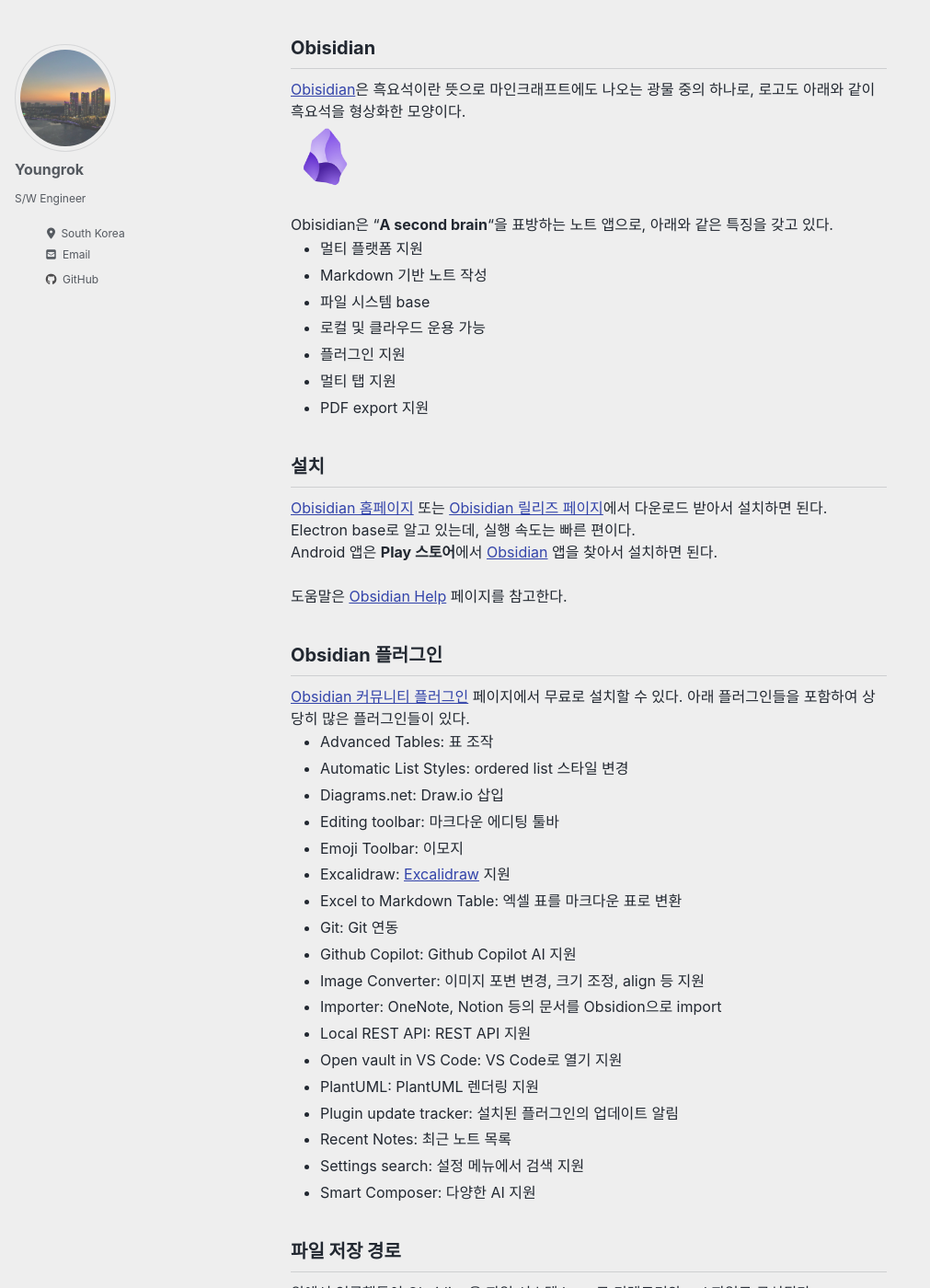
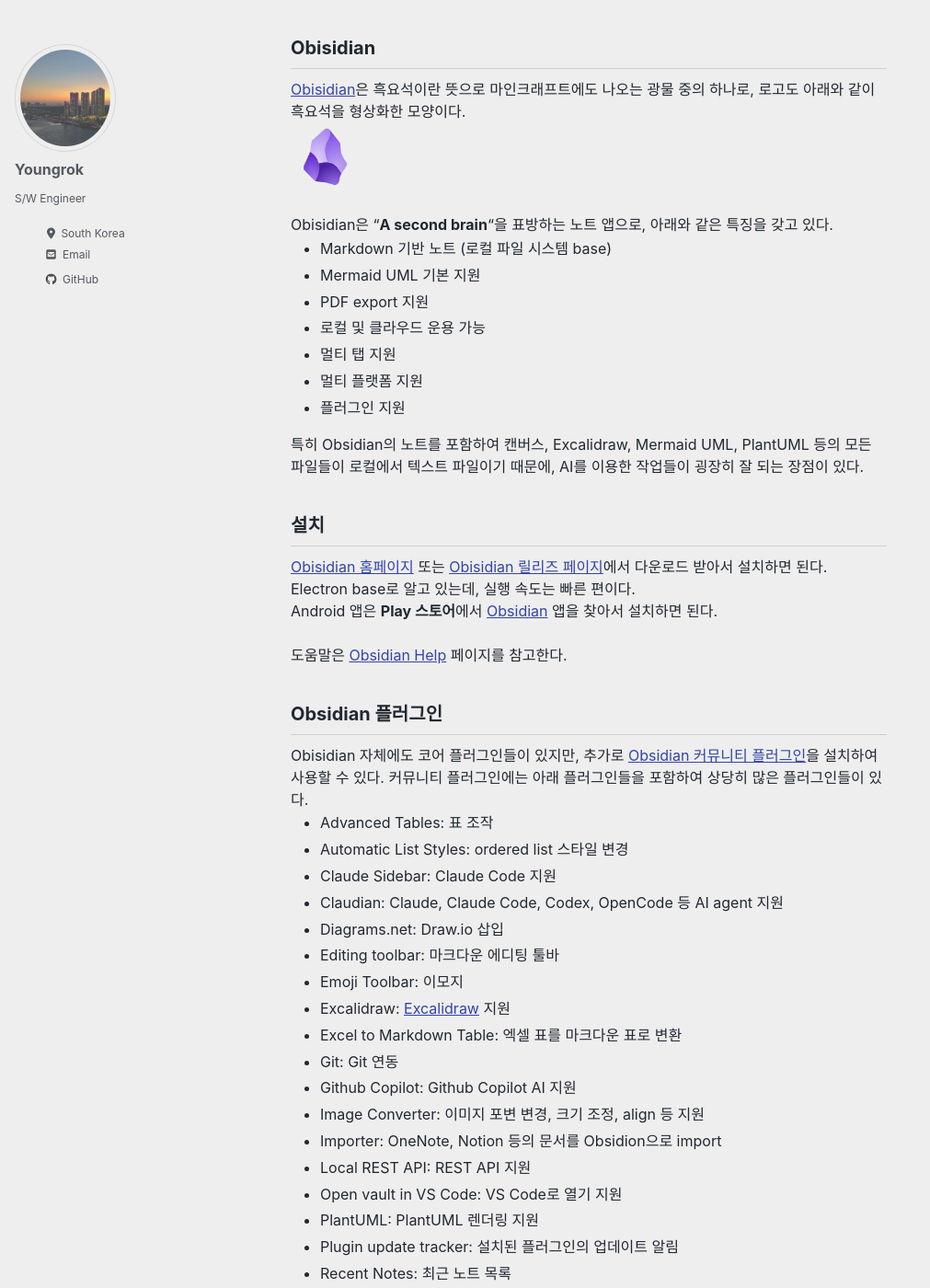
Before and after one commit to yrpark99/yrpark99.github.io, a Jekyll site: the page built from _posts/2022-10-17-Obsidian_intro.md, in a window 1280 px wide and 1400 px high, scrolled down 971 px. Shown: the whole window at 92% size, without its empty margins (0-1011 px from the left). Built offline with Jekyll 4.4.1, drawn with Linux system fonts in a browser that asks for light colours; cached includes are drawn as plain includes; nearby versions of some CDN libraries; some web fonts are replaced; some of the changed text lies outside the part shown.

```diff
--- a/_posts/2022-10-17-Obsidian_intro.md
+++ b/_posts/2022-10-17-Obsidian_intro.md
@@ -32,13 +32,15 @@ toc_label: "이 페이지 목차"
 <br>
 
 Obisidian은 "**A second brain**"을 표방하는 노트 앱으로, 아래와 같은 특징을 갖고 있다.
+  - Markdown 기반 노트 (로컬 파일 시스템 base)
+  - Mermaid UML 기본 지원
+  - PDF export 지원
+  - 로컬 및 클라우드 운용 가능
+  - 멀티 탭 지원
   - 멀티 플랫폼 지원
-  - Markdown 기반 노트 작성
-  - 파일 시스템 base
-  - 로컬 및 클라우드 운용 가능
   - 플러그인 지원
-  - 멀티 탭 지원
-  - PDF export 지원
+
+특히 Obsidian의 노트를 포함하여 캔버스, Excalidraw, Mermaid UML, PlantUML 등의 모든 파일들이 로컬에서 텍스트 파일이기 때문에, AI를 이용한 작업들이 굉장히 잘 되는 장점이 있다.
 
 ## 설치
 [Obisidian 홈페이지](https://obsidian.md/) 또는 [Obisidian 릴리즈 페이지](https://github.com/obsidianmd/obsidian-releases/releases)에서 다운로드 받아서 설치하면 된다. Electron base로 알고 있는데, 실행 속도는 빠른 편이다.
@@ -48,9 +50,11 @@ Android 앱은 **Play 스토어**에서 [Obsidian](https://play.google.com/store
 도움말은 [Obsidian Help](https://help.obsidian.md/) 페이지를 참고한다.
 
 ## Obsidian 플러그인
-[Obsidian 커뮤니티 플러그인](https://obsidian.md/plugins) 페이지에서 무료로 설치할 수 있다. 아래 플러그인들을 포함하여 상당히 많은 플러그인들이 있다.
+Obisidian 자체에도 코어 플러그인들이 있지만, 추가로 [Obsidian 커뮤니티 플러그인](https://obsidian.md/plugins)을 설치하여 사용할 수 있다. 커뮤니티 플러그인에는 아래 플러그인들을 포함하여 상당히 많은 플러그인들이 있다.
 - Advanced Tables: 표 조작
 - Automatic List Styles: ordered list 스타일 변경
+- Claude Sidebar: Claude Code 지원
+- Claudian: Claude, Claude Code, Codex, OpenCode 등 AI agent 지원
 - Diagrams.net: Draw.io 삽입
 - Editing toolbar: 마크다운 에디팅 툴바
 - Emoji Toolbar: 이모지
@@ -66,6 +70,7 @@ Android 앱은 **Play 스토어**에서 [Obsidian](https://play.google.com/store
 - Plugin update tracker: 설치된 플러그인의 업데이트 알림
 - Recent Notes: 최근 노트 목록
 - Settings search: 설정 메뉴에서 검색 지원
+- Share Note: Obsidian 노트를 웹으로 공유할 수 있게 해 줌
 - Smart Composer: 다양한 AI 지원
 
 ## 파일 저장 경로
@@ -269,7 +274,7 @@ ul ul {
 
 ## 맺음말
 S/W 개발자들은 Markdown으로 노트를 작성하는 것이 더 편리한 경우가 많은데, 이를 위한 무료 솔루션으로 Obisidian도 괜찮을 것 같다.
-다만, Markdown에서는 표 기능이 취약한데, 나는 복잡한 표가 필요한 경우에는 HTML의 `<table>`을 이용하여 직접 표를 원하는대로 작성한다.
+다만, Markdown에서는 표 기능이 취약한데 (특히 vertical center align이 안됨), 그래서 나는 Markdown의 테이블 기능 이상이 필요한 경우에는 HTML의 `<table>`을 이용하여 직접 표를 원하는 대로 작성한다.
 
 > 실제로 나는 기존 OneNote의 모든 노트들을 Obsidian으로 이전하여 잘 사용 중이고, 다시 OneNote로 되돌아가고 싶은 마음은 없다.
-> 2025년 2월부터 회사에서도 무료로 사용할 수 있도록 라이선스 정책이 변경되었다. 👍
+> Obsidian은 2025년 2월부터 회사에서도 무료로 사용할 수 있도록 라이선스 정책이 변경되었다. 👍
```
Also changed, not shown: _posts/2021-01-27-ubuntu_start.md (+1 -1 lines), _posts/2026-04-22-files_erver.md (added, +68 -0 lines).
